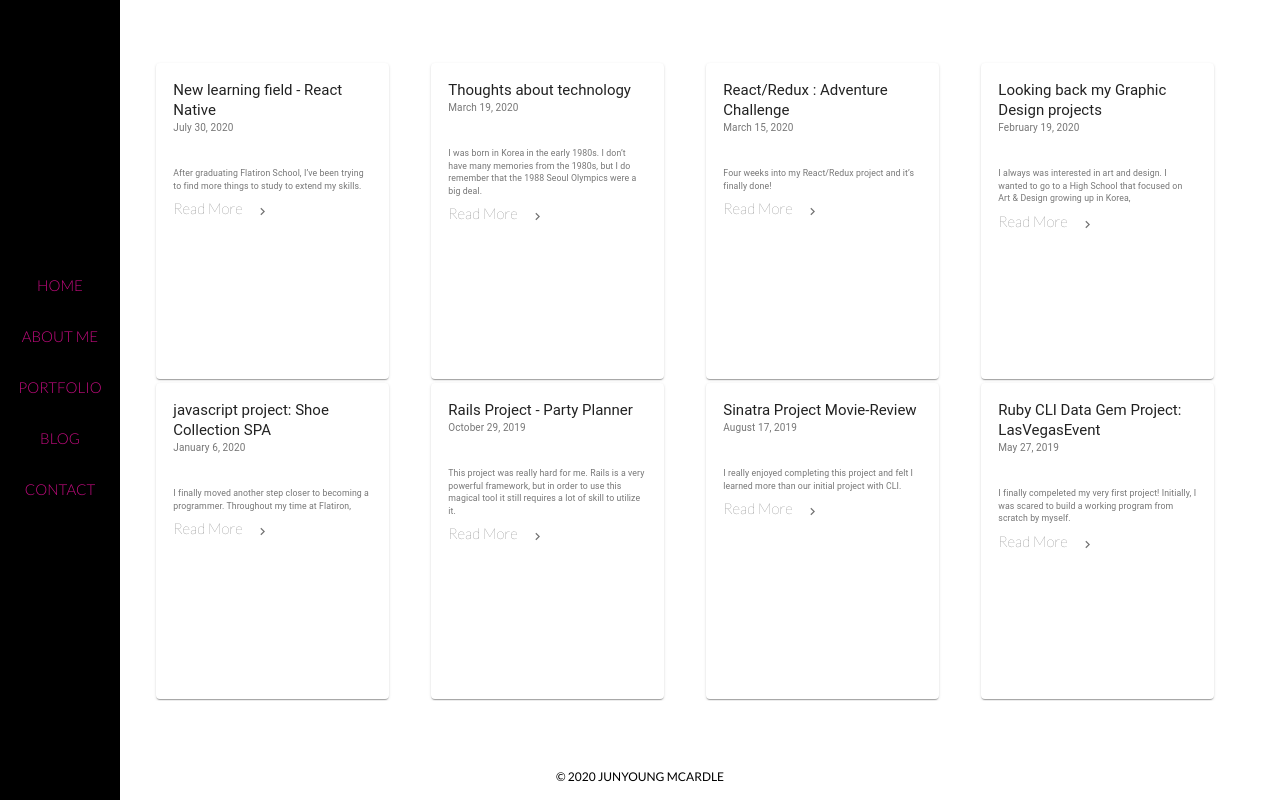
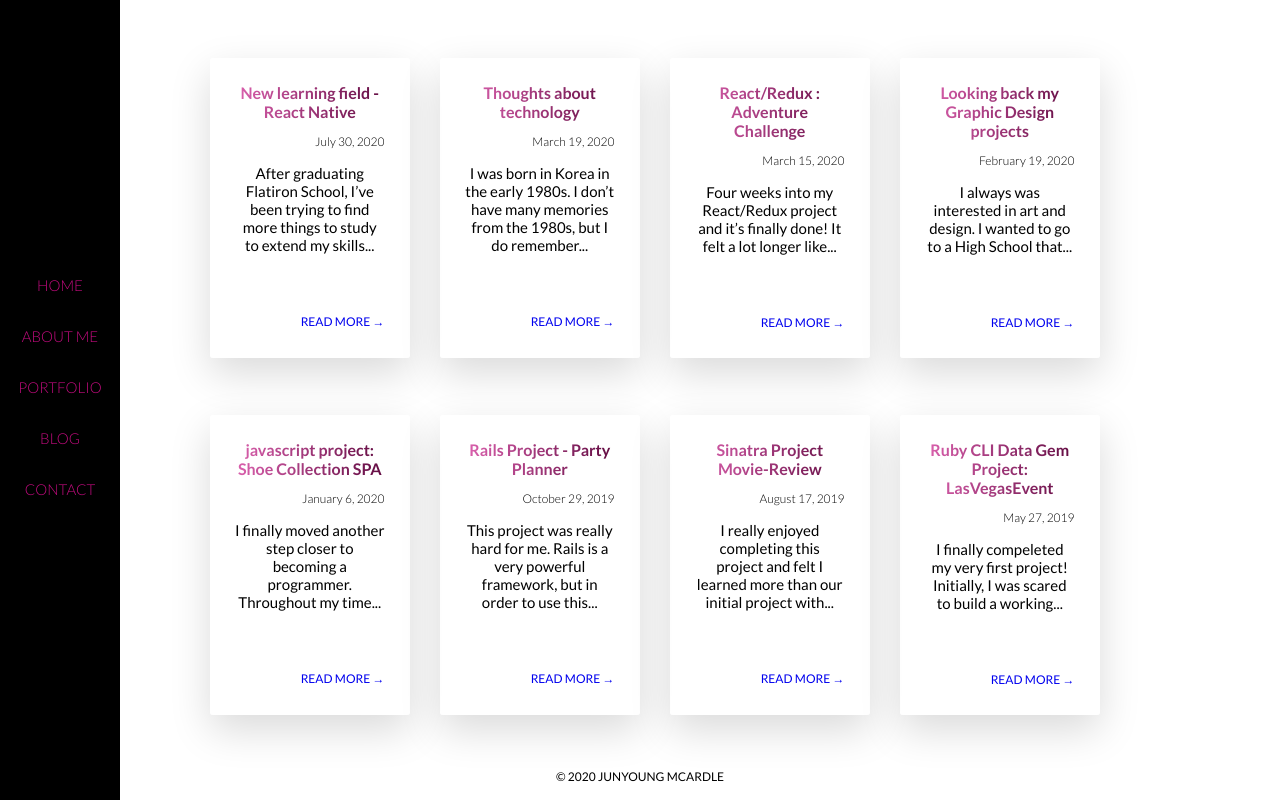
Before and after one commit to junymc/juny_mc, a React (Create React App) app: page /blog in a window 1280 px wide. Built offline with nearby package versions, Linux system fonts and the light colour scheme.

Commit message:
changing blog page using SCSS instead of material-ui

```diff
--- a/scss/main.scss
+++ b/scss/main.scss
@@ -100,6 +100,13 @@ html {
         color: $color-primary;
         border: .1rem solid $color-primary;
         letter-spacing: .1rem;
+
+        &:hover {
+            background-color: $color-primary;
+            color: $color-white;
+            box-shadow: 0 1rem 2rem rgba($color-balck, .15);
+            transform: translateY(-3px);
+        }
     }
 }
 
@@ -249,21 +256,27 @@ html {
     &:not(:last-child) {
         //:not select choose everything except the element inside ()
         margin-bottom: $gutter-vertical;
+        margin-right: $gutter-horizontal;
     }
 
     @include clearfix;
 
-    [classNmae^="col-"] {
-        float: left;
+    // [classNmae^="col-"] {
+    //     float: left;
 
-        &:not(:last-child) {
-            margin-right: $gutter-horizontal;
-        }
-    }
+    //     &:not(:last-child) {
+    //         margin-right: $gutter-horizontal;
+    //     }
+    // }
 
     .col-1-of-2 {
         float: left;
         width: calc((100% - #{$gutter-horizontal}) / 2 );
+    }
+
+    .col-1-of-4 {
+        float: left;
+        width: calc((100% - 3 * #{$gutter-horizontal}) / 4);
     }
 }
 
@@ -313,41 +326,11 @@ html {
 
     }
 
-
-
-
+    &:hover &__photo:not(:hover) {
+        transform: scale(.95);
+    }
 
 }
-
-
-
-
-// .text-zone {
-//     width: 40%;
-//     position: absolute;
-//     left: 15%;
-//     top: 50%;
-//     transform: translateY(-50%);
-//     vertical-align: middle;
-//     display: table-cell;
-//     max-height: 90%;
-//     text-align: left;
-//     font-size: 1.6rem;
-//     line-height: 2rem;
-//     font-weight: 340;
-// }
-
-// .my-image {
-//     // position: flex;
-//     margin-left: 55%;
-//     width: 100%;
-//     height: auto;
-
-//     z-index: -1;
-
-//     animation-name: appear;
-//     animation-duration: 3s;
-// }
 
 @keyframes appear {
     0% {
@@ -364,3 +347,53 @@ html {
     font-weight: 250;
 
 }
+
+.blog-box {
+    margin-left: 12rem;
+    margin-top: 25%;
+    width: 65%;
+    height: 25rem;
+    text-align: right;
+    background-color: rgba($color-white, .8);
+    font-size: 1.5rem;
+    padding: 2.5rem;
+    border-radius: 3px;
+    box-shadow: 0 1.5rem 4rem rgba($color-balck, .15);
+    transition: transform .2s;
+
+    &__title {
+        text-align: center;
+        font-size: 1.6rem;
+        display: inline-block;
+        background-image: linear-gradient(to right, $color-primary-light, $color-primary-dark);
+        background-clip: text;
+        color: transparent;
+        margin-bottom: 1rem;
+    }
+
+    &__date {
+        display: inline-block;
+        margin-bottom: 1.5rem;
+        font-size: 1.2rem;
+        font-weight: 300;
+    }
+
+    &__content {
+        text-align: center;
+        margin-bottom: 3rem;
+    }
+
+    &__link {
+        text-decoration: none;
+        display: inline-block;
+        padding-top: 3rem;
+        font-size: 1.2rem;
+        text-transform: uppercase;
+        z-index: 20;
+    }
+
+    &:hover {
+        transform: translateY(-1.5rem) scale(1.03);
+    }
+
+}
--- a/src/App.css
+++ b/src/App.css
@@ -57,6 +57,11 @@ html {
     color: #C30B7F;
     border: 0.1rem solid #C30B7F;
     letter-spacing: .1rem; }
+    .title a:hover {
+      background-color: #C30B7F;
+      color: white;
+      box-shadow: 0 1rem 2rem rgba(0, 0, 0, 0.15);
+      transform: translateY(-3px); }
 
 @keyframes moveInRight {
   0% {
@@ -173,18 +178,18 @@ html {
   max-width: 110rem;
   margin: 0 auto; }
   .row:not(:last-child) {
-    margin-bottom: 8rem; }
+    margin-bottom: 8rem;
+    margin-right: 6rem; }
   .row::after {
     content: "";
     display: table;
     clear: both; }
-  .row [classNmae^="col-"] {
-    float: left; }
-    .row [classNmae^="col-"]:not(:last-child) {
-      margin-right: 6rem; }
   .row .col-1-of-2 {
     float: left;
     width: calc((100% - 6rem) / 2); }
+  .row .col-1-of-4 {
+    float: left;
+    width: calc((100% - 3 * 6rem) / 4); }
 
 .paragraph {
   font-size: 2rem;
@@ -217,6 +222,8 @@ html {
       transform: scale(1.05);
       box-shadow: 0 2.5rem 4rem rgba(0, 0, 0, 0.5);
       z-index: 20; }
+  .composition:hover .composition__photo:not(:hover) {
+    transform: scale(0.95); }
 
 @keyframes appear {
   0% {
@@ -227,3 +234,41 @@ html {
 .blogLink {
   font-size: 1.5rem;
   font-weight: 250; }
+
+.blog-box {
+  margin-left: 12rem;
+  margin-top: 25%;
+  width: 65%;
+  height: 25rem;
+  text-align: right;
+  background-color: rgba(255, 255, 255, 0.8);
+  font-size: 1.5rem;
+  padding: 2.5rem;
+  border-radius: 3px;
+  box-shadow: 0 1.5rem 4rem rgba(0, 0, 0, 0.15);
+  transition: transform .2s; }
+  .blog-box__title {
+    text-align: center;
+    font-size: 1.6rem;
+    display: inline-block;
+    background-image: linear-gradient(to right, #db61ae, #610b41);
+    background-clip: text;
+    color: transparent;
+    margin-bottom: 1rem; }
+  .blog-box__date {
+    display: inline-block;
+    margin-bottom: 1.5rem;
+    font-size: 1.2rem;
+    font-weight: 300; }
+  .blog-box__content {
+    text-align: center;
+    margin-bottom: 3rem; }
+  .blog-box__link {
+    text-decoration: none;
+    display: inline-block;
+    padding-top: 3rem;
+    font-size: 1.2rem;
+    text-transform: uppercase;
+    z-index: 20; }
+  .blog-box:hover {
+    transform: translateY(-1.5rem) scale(1.03); }
--- a/src/components/Blog.js
+++ b/src/components/Blog.js
@@ -1,113 +1,73 @@
 import React from 'react'
-import { makeStyles } from '@material-ui/core/styles';
-import Card from '@material-ui/core/Card';
-import CardHeader from '@material-ui/core/CardHeader';
-import CardContent from '@material-ui/core/CardContent';
-import IconButton from '@material-ui/core/IconButton';
-import Typography from '@material-ui/core/Typography';
-import NavigateNextIcon from '@material-ui/icons/NavigateNext';
-import GridList from '@material-ui/core/GridList';
-// import GridListTile from '@material-ui/core/GridListTile';
-
-const useStyles = makeStyles((theme) => ({
-    root: {
-        display: 'flex',
-        flexWrap: 'wrap',
-        justifyContent: 'center',
-        overflow: 'hidden',
-        backgroundColor: theme.palette.background.paper
-    },
-    card: {
-        maxWidth: '230px',
-        padding: theme.spacing(1)
-    },
-
-    gridList: {
-        paddingTop: '5%',
-        paddingLeft: '7%',
-        width: '1100px',
-        height: '640px',
-        justifyContent: 'space-around',
-    },
-}));
 
 const blogData = [
     {
     title: "New learning field - React Native",
     date: "July 30, 2020",
-    content: "After graduating Flatiron School, I’ve been trying to find more things to study to extend my skills.",
+    content: "After graduating Flatiron School, I’ve been trying to find more things to study to extend my skills...",
     link: "https://junymc.github.io/new_learning_field_-_react_native"
     },
     {
     title: "Thoughts about technology",
     date: "March 19, 2020",
-    content: "I was born in Korea in the early 1980s. I don’t have many memories from the 1980s, but I do remember that the 1988 Seoul Olympics were a big deal.",
+    content: "I was born in Korea in the early 1980s. I don’t have many memories from the 1980s, but I do remember...",
     link: "https://junymc.github.io/thoughts_about_technology"
     },
     {
     title: "React/Redux : Adventure Challenge",
     date: "March 15, 2020",
-    content: "Four weeks into my React/Redux project and it’s finally done!",
+    content: "Four weeks into my React/Redux project and it’s finally done! It felt a lot longer like... ",
     link: "https://junymc.github.io/final_project_for_flatiron_-_react_redux"
     },
     {
     title: "Looking back my Graphic Design projects",
     date: "February 19, 2020",
-    content: "I always was interested in art and design. I wanted to go to a High School that focused on Art & Design growing up in Korea,",
+    content: "I always was interested in art and design. I wanted to go to a High School that...",
     link: "https://junymc.github.io/looking_back_my_graphic_design_projects"
     },
     {
     title: "javascript project: Shoe Collection SPA",
     date: "January 6, 2020",
-    content: "I finally moved another step closer to becoming a programmer. Throughout my time at Flatiron,",
+    content: "I finally moved another step closer to becoming a programmer. Throughout my time...",
     link: "https://junymc.github.io/javascript_project_shoe_collection_spa"
     },
     {
     title: "Rails Project - Party Planner",
     date: "October 29, 2019",
-    content: "This project was really hard for me. Rails is a very powerful framework, but in order to use this magical tool it still requires a lot of skill to utilize it.",
+    content: "This project was really hard for me. Rails is a very powerful framework, but in order to use this...",
     link: "https://junymc.github.io/rails_project_-_party_planner"
     },
     {
     title: "Sinatra Project Movie-Review",
     date: "August 17, 2019",
-    content: "I really enjoyed completing this project and felt I learned more than our initial project with CLI.",
+    content: "I really enjoyed completing this project and felt I learned more than our initial project with...",
     link: "https://junymc.github.io/sinatra_project_movieview"
     },
     {
     title: "Ruby CLI Data Gem Project: LasVegasEvent",
     date: "May 27, 2019",
-    content: "I finally compeleted my very first project! Initially, I was scared to build a working program from scratch by myself.",
+    content: "I finally compeleted my very first project! Initially, I was scared to build a working...",
     link: "https://junymc.github.io/ruby_cli_data_gem_project_lasvegasevent"
     }
 ]
 
 export default function Blog() {
-    const classes = useStyles();
 
     return (
-        <div className={classes.root}>
-            <GridList cellHeight={310} spacing={3} className={classes.gridList}>
+        <section className="blog-boxes">
+            <div className="row">
                 {blogData.map((blog) => (
-                <Card className={classes.card}>
-                    <CardHeader
-                        title={blog.title}
-                        subheader={blog.date}
-                    />
-                    <CardContent >
-                        <Typography variant="body2" color="textSecondary" component="p">
-                           {blog.content}
-                        </Typography>
-                        <span className="blogLink">Read More</span>
-                        {
-                            <IconButton aria-label="goBlog" target="_blank" rel="noopener" href={blog.link}>
-                                <NavigateNextIcon />
-                            </IconButton>
-                        }
-                    </CardContent>
-                </Card>
+                    <div className="col-1-of-4">
+                        <div className="blog-box">
+                            <h3 className="blog-box__title">{blog.title}</h3>
+                            <p className="blog-box__date">{blog.date}</p>
+                            <p className="blog-box__content">{blog.content}</p>
+                            <a href={blog.link} className="blog-box__link">Read More &rarr;</a>
+                        </div>
+                    </div>
                 ))}
-            </GridList>
-        </div>
+
+            </div>
+        </section>
     )
 }
```
